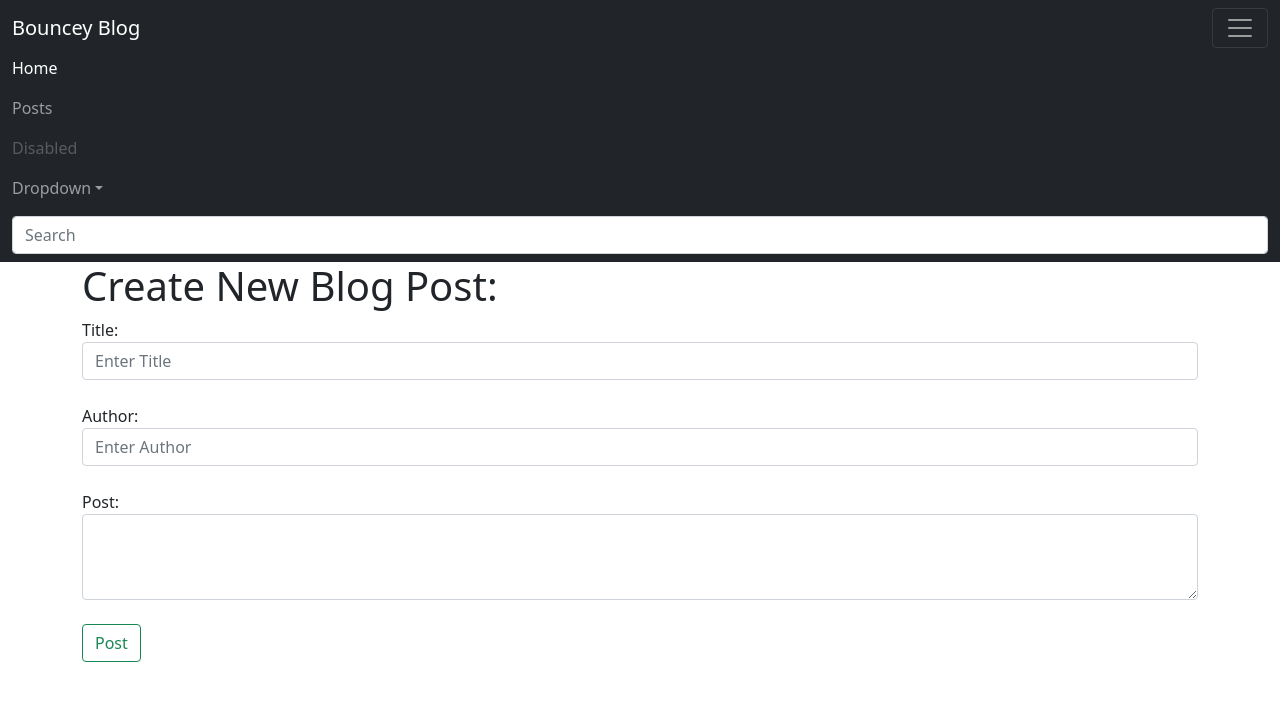
After one commit to bouncei/flask-proj, a Flask app: page /posts/new_post in a window 1280 px wide, after a click that opens the changed part. The commit adds this page. Shown: the top 701 px of the page. Run offline with Flask 2, Linux system fonts and the light colour scheme; some libraries are stand-ins or nearby versions.

Commit message:
frontend

```diff
--- a/app.py
+++ b/app.py
@@ -58,6 +58,22 @@ def edit(id):
         return render_template('edit.html', post=post)
 
 
+@app.route('/posts/new_post', methods=['GET', 'POST'])
+def new_post():
+    if request.method == 'POST':
+        post_title = request.form['title']
+        post_content = request.form['content']
+        post_author = request.form['author']
+
+        new_post = BlogPost(title=post_title, content=post_content, author=post_author)
+        db.session.add(new_post)
+        db.session.commit()
+        return redirect('/posts')
+
+    else:
+        return render_template('new_post.html')
+
+
 
 
 
--- a/static/css/style.css
+++ b/static/css/style.css
@@ -3,3 +3,10 @@ a {
   text-decoration: none !important;
   /* font-family: "Segoe UI", Tahoma, Geneva, Verdana, sans-serif; */
 }
+
+.btn-outline-secondary {
+  position: absolute !important;
+  left: 80% !important;
+  margin-top: 2% !important;
+
+}
--- a/templates/layout.html
+++ b/templates/layout.html
@@ -12,16 +12,31 @@
       integrity="sha384-eOJMYsd53ii+scO/bJGFsiCZc+5NDVN2yr8+0RDqr0Ql0h+rP48ckxlpbzKgwra6"
       crossorigin="anonymous"
     />
+
+    <!-- Import Font  -->
+    <script
+      src="https://kit.fontawesome.com/ddce742ad3.js"
+      crossorigin="anonymous"
+    ></script>
+
     <!-- <link rel="stylesheet" href="{{ url_for('static', filename='css/style.css') }}"> -->
     <link rel="stylesheet" href="static/css/style.css" />
+
     {% block head %} {% endblock %}
   </head>
   <body>
-
     <nav class="navbar navbar-dark bg-dark" aria-label="First navbar example">
       <div class="container-fluid">
         <a class="navbar-brand" href="/">Bouncey Blog</a>
-          <button class="navbar-toggler" type="button" data-bs-toggle="collapse" data-bs-target="#navbarsExample01" aria-controls="navbarsExample01" aria-expanded="false" aria-label="Toggle navigation">
+        <button
+          class="navbar-toggler"
+          type="button"
+          data-bs-toggle="collapse"
+          data-bs-target="#navbarsExample01"
+          aria-controls="navbarsExample01"
+          aria-expanded="false"
+          aria-label="Toggle navigation"
+        >
           <span class="navbar-toggler-icon"></span>
         </button>
 
@@ -31,27 +46,46 @@
               <a class="nav-link active" aria-current="page" href="#">Home</a>
             </li>
             <li class="nav-item">
-                <a class="nav-link" href="#">Link</a>
+              <a class="nav-link" href="/posts">Posts</a>
             </li>
             <li class="nav-item">
-                <a class="nav-link disabled" href="#" tabindex="-1" aria-disabled="true">Disabled</a>
+              <a
+                class="nav-link disabled"
+                href="#"
+                tabindex="-1"
+                aria-disabled="true"
+                >Disabled</a
+              >
             </li>
             <li class="nav-item dropdown">
-                <a class="nav-link dropdown-toggle" href="#" id="dropdown01" data-bs-toggle="dropdown" aria-expanded="false">Dropdown</a>
+              <a
+                class="nav-link dropdown-toggle"
+                href="#"
+                id="dropdown01"
+                data-bs-toggle="dropdown"
+                aria-expanded="false"
+                >Dropdown</a
+              >
               <ul class="dropdown-menu" aria-labelledby="dropdown01">
                 <li><a class="dropdown-item" href="#">Action</a></li>
                 <li><a class="dropdown-item" href="#">Another action</a></li>
-                  <li><a class="dropdown-item" href="#">Something else here</a></li>
+                <li>
+                  <a class="dropdown-item" href="#">Something else here</a>
+                </li>
               </ul>
             </li>
           </ul>
           <form>
-              <input class="form-control" type="text" placeholder="Search" aria-label="Search">
+            <input
+              class="form-control"
+              type="text"
+              placeholder="Search"
+              aria-label="Search"
+            />
           </form>
         </div>
       </div>
     </nav>
-
 
     <div class="container">{% block body %} {% endblock %}</div>
 
--- /dev/null
+++ b/templates/new_post.html
@@ -0,0 +1,34 @@
+{% extends 'layout.html' %}
+
+{% block head %}
+
+<title>New Pos</title>
+{% endblock %}
+
+{% block body %}
+
+<h1>Create New Blog Post:</h1>
+
+
+
+<form action='/posts/new_post' method='POST'>
+    <label for="title">Title:</label>
+    <input class="form-control" type="text" name="title" id="title" placeholder="Enter Title" aria-label="Enter Title">
+
+    <br>
+
+    <label for="author">Author:</label>
+    <input class="form-control" type="text" name="author" id="author" placeholder="Enter Author" aria-label="Enter Author">
+
+    <br>
+
+    <label>Post:</label>
+    <textarea class="form-control" id="content" name="content" rows="3"></textarea>
+    <br>
+
+    <input type='submit' class="btn btn-outline-success" value='Post'>
+</form>
+
+
+
+{% endblock body %}
```
Also changed, not shown: templates/edit.html (+10 -6 lines), templates/posts.html (+27 -16 lines), posts.db. Lines whose indentation alone changed are shown as unchanged.
